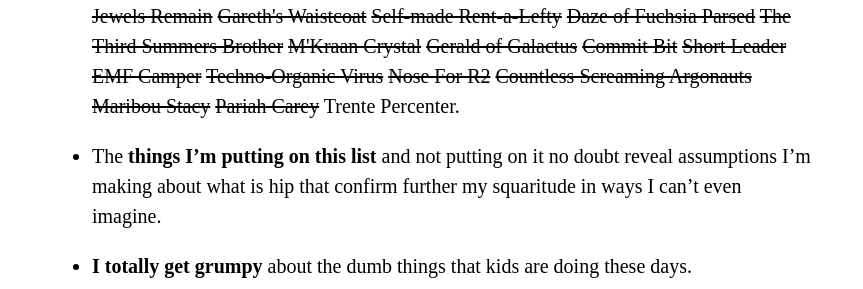
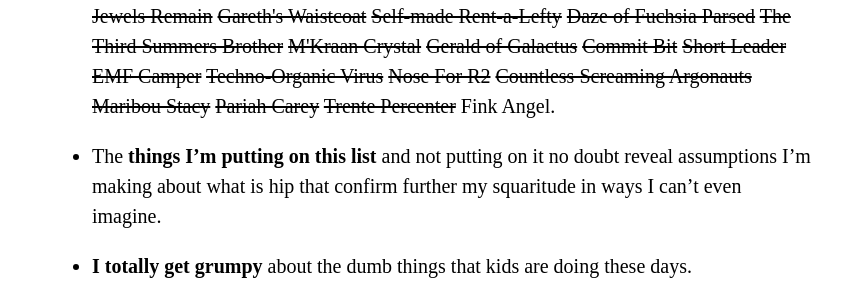
Before and after one commit to paulfitz/paulfitz.github.io, a Jekyll site: the page built from index.html, in a window 1280 px wide and 900 px high, scrolled down 20766 px. Shown: the part 165-454 px from the top of the window, without its empty margins (208-1071 px from the left). Built offline with Jekyll 4.4.1, drawn with Linux system fonts in a browser that asks for light colours; nearby versions of some CDN libraries.

Commit message:
more pike

```diff
--- a/_data/pikes.json
+++ b/_data/pikes.json
@@ -169,5 +169,6 @@
   "Countless Screaming Argonauts",
   "Maribou Stacy",
   "Pariah Carey",
-  "Trente Percenter"
+  "Trente Percenter",
+  "Fink Angel"
 ]
```
